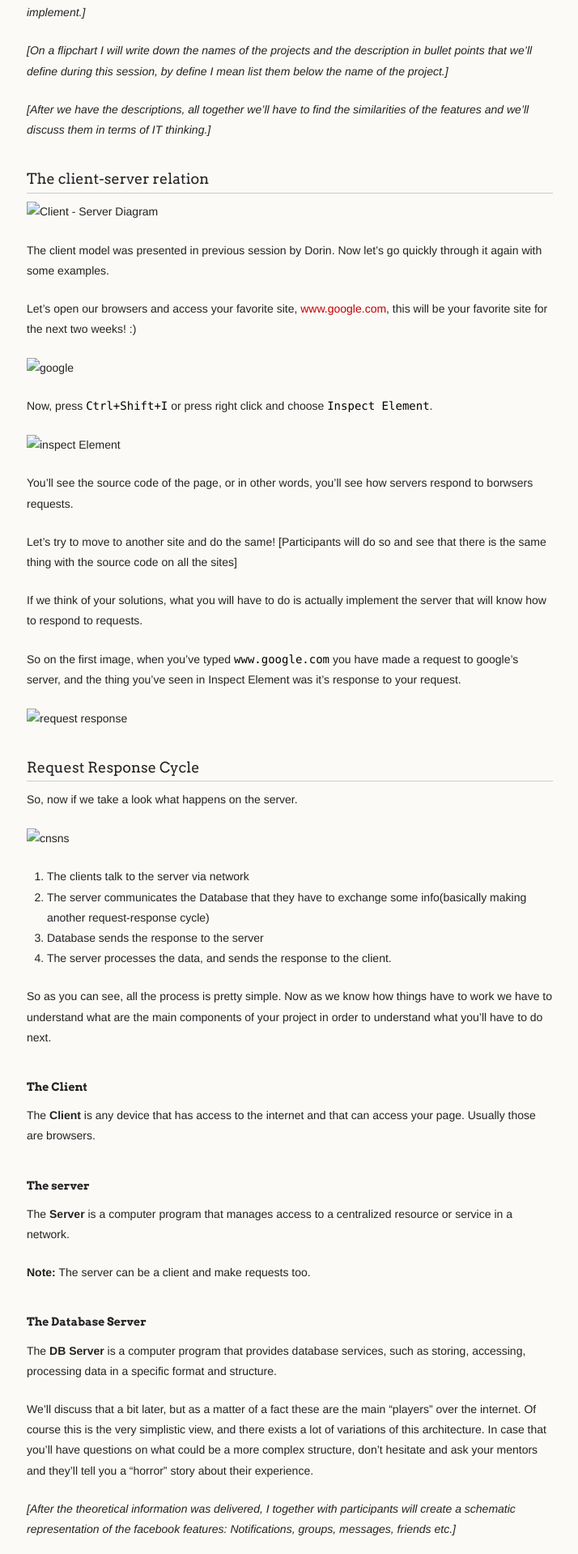
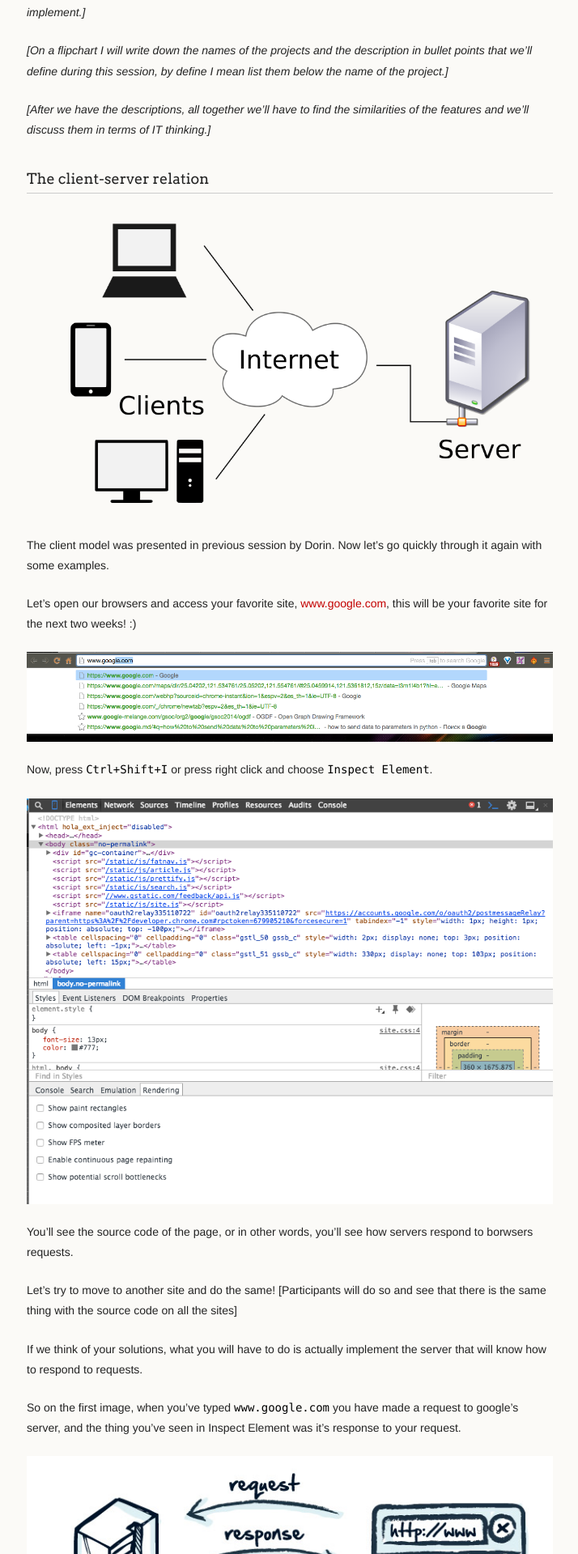
Before and after one commit to girls-go-it/girls-go-it.github.io, a Jekyll site: the page built from lessons/product_engineering_en.md, in a window 1280 px wide. Shown: the part 803-2722 px from the top of the page at 81% size, without its empty margins (277-991 px from the left). Built offline with Jekyll 4.4.1, drawn with Linux system fonts in a browser that asks for light colours; Markdown is read by kramdown in place of the engine named in the settings.

Commit message:
Fixed the rendering of images on http://girls-go-it.github.io/

```diff
--- a/lessons/product_engineering_en.md
+++ b/lessons/product_engineering_en.md
@@ -31,17 +31,17 @@
 ### The client-server relation
 
 
-![Client - Server Diagram](../images/lessons/Client-server-model.png)
+![Client - Server Diagram](https://github.com/girls-go-it/girls-go-it.github.io/blob/master/images/lessons/Client-server-model.png)
 
 The client model was presented in previous session by Dorin. Now let's go quickly through it again with some examples.
 
 Let's open our browsers and access your favorite site, [www.google.com](www.google.com), this will be your favorite site for the next two weeks! :)
 
-![google](../images/lessons/Screenshot 2015-08-07 16.29.42.png)
+![google](https://github.com/girls-go-it/girls-go-it.github.io/blob/master/images/lessons/Screenshot%202015-08-07%2016.29.42.png)
 
 Now, press `Ctrl+Shift+I` or press right click and choose `Inspect Element`.
 
-![inspect Element](../images/lessons/Screenshot 2015-08-07 16.33.54.png)
+![inspect Element](https://github.com/girls-go-it/girls-go-it.github.io/blob/master/images/lessons/Screenshot%202015-08-07%2016.33.54.png)
 
 You'll see the source code of the page, or in other words, you'll see how servers respond to borwsers requests.
 
@@ -52,14 +52,14 @@
 
 So on the first image, when you've typed `www.google.com` you have made a request to google's server, and the thing you've seen in Inspect Element was it's response to your request.
 
-![request response](../images/lessons/request-response.jpg)
+![request response](https://github.com/girls-go-it/girls-go-it.github.io/blob/master/images/lessons/request-response.jpg)
 
 
 ### Request Response Cycle
 
 So, now if we take a look what happens on the server.
 
-![cnsns](../images/lessons/cncpt240.gif)
+![cnsns](https://github.com/girls-go-it/girls-go-it.github.io/blob/master/images/lessons/cncpt240.gif)
 
 1. The clients talk to the server via network
 2. The server communicates the Database that they have to exchange some info(basically making another request-response cycle)
```
